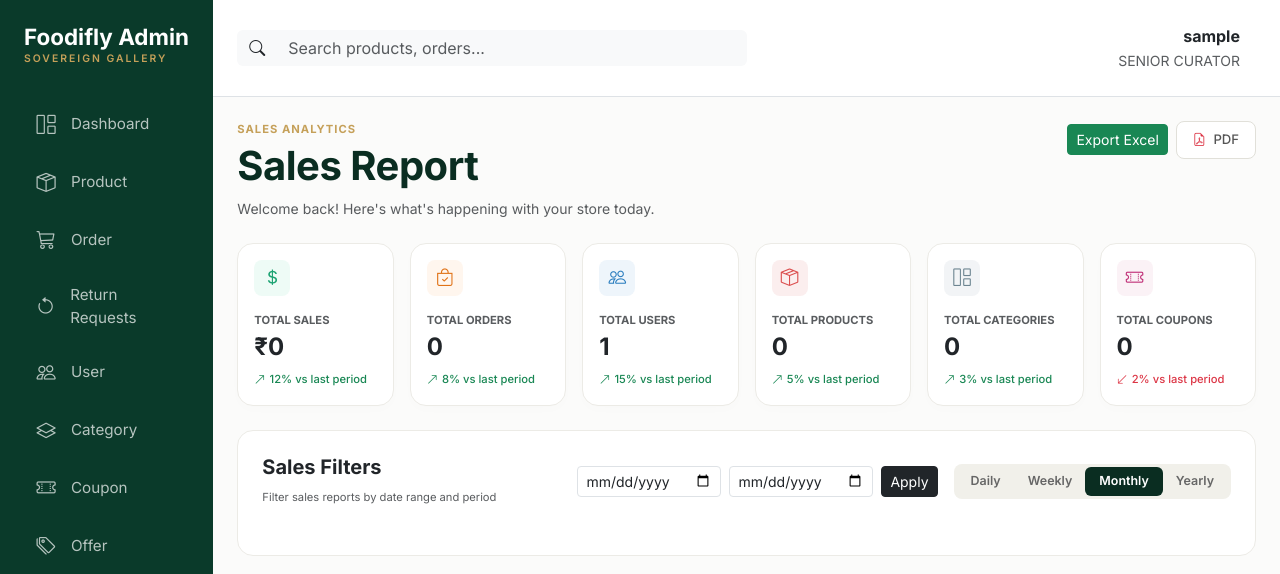
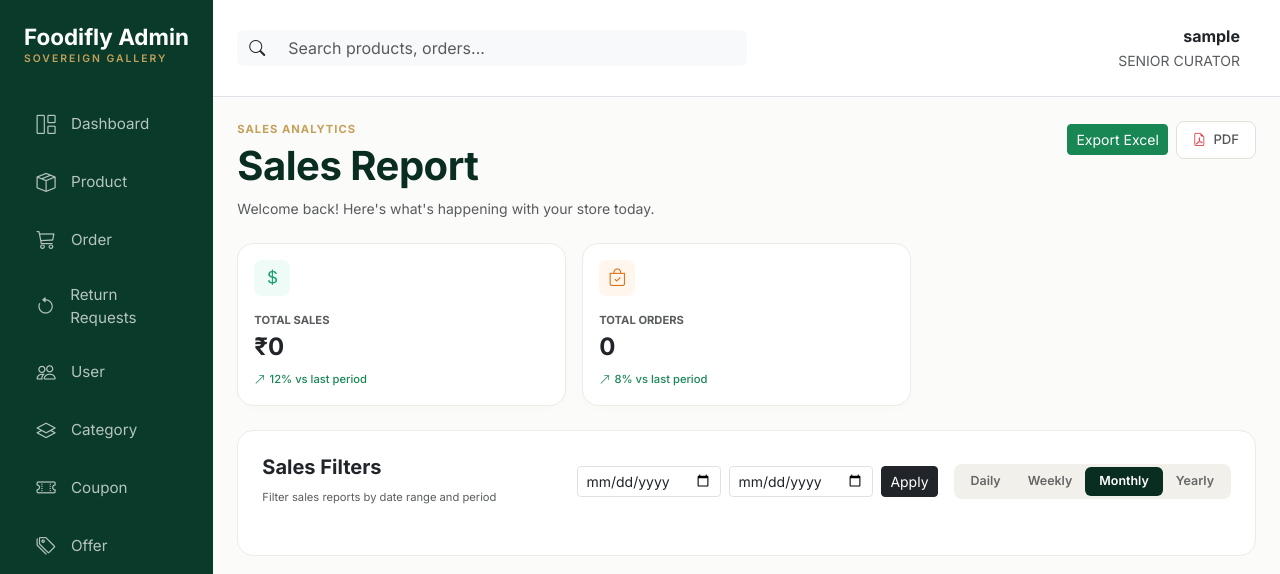
Before and after one commit to Sudheesh-0007/foodifly, a Django app: page /admin-panel/sales-report/ in a window 1280 px wide. Shown: the top 574 px of the page. Run offline with Django 5.2, Linux system fonts and the light colour scheme; the visitor is signed in with stand-in values (Sample User, id 1); data comes from the database, SQL or seed files in the repository; data that the repository does not hold is empty; some web fonts are replaced.

Commit message:
FIX: user count, product count, and category count removed from sales report page

```diff
--- a/templates/admin_panel/sales_report.html
+++ b/templates/admin_panel/sales_report.html
@@ -35,7 +35,7 @@ class="btn btn-outline-light-custom text-nowrap"
     </div>
 
     <div class="row g-3 mb-4">
-        <div class="col-6 col-sm-4 col-xl-2">
+        <div class="col-6 col-sm-4 col-xl-4">
             <div class="metric-card p-3 bg-white rounded-4 border">
                 <div class="icon-shape bg-mint mb-3"><i class="bi bi-currency-dollar text-mint-dark"></i></div>
                 <span class="text-uppercase x-small text-muted fw-bold d-block mb-1">Total Sales</span>
@@ -43,7 +43,7 @@ class="btn btn-outline-light-custom text-nowrap"
                 <span class="x-small text-success fw-medium"><i class="bi bi-arrow-up-right me-1"></i>12% vs last period</span>
             </div>
         </div>
-        <div class="col-6 col-sm-4 col-xl-2">
+        <div class="col-6 col-sm-4 col-xl-4">
             <div class="metric-card p-3 bg-white rounded-4 border">
                 <div class="icon-shape bg-orange mb-3"><i class="bi bi-bag-check text-orange-dark"></i></div>
                 <span class="text-uppercase x-small text-muted fw-bold d-block mb-1">Total Orders</span>
@@ -51,38 +51,38 @@ class="btn btn-outline-light-custom text-nowrap"
                 <span class="x-small text-success fw-medium"><i class="bi bi-arrow-up-right me-1"></i>8% vs last period</span>
             </div>
         </div>
-        <div class="col-6 col-sm-4 col-xl-2">
+        {% comment %} <div class="col-6 col-sm-4 col-xl-2">
             <div class="metric-card p-3 bg-white rounded-4 border">
                 <div class="icon-shape bg-blue mb-3"><i class="bi bi-people text-blue-dark"></i></div>
                 <span class="text-uppercase x-small text-muted fw-bold d-block mb-1">Total Users</span>
                 <h4 class="fw-bold text-dark mb-1">{{ total_users }}</h4>
                 <span class="x-small text-success fw-medium"><i class="bi bi-arrow-up-right me-1"></i>15% vs last period</span>
             </div>
-        </div>
-        <div class="col-6 col-sm-4 col-xl-2">
+        </div> {% endcomment %}
+        {% comment %} <div class="col-6 col-sm-4 col-xl-2">
             <div class="metric-card p-3 bg-white rounded-4 border">
                 <div class="icon-shape bg-coral-light mb-3"><i class="bi bi-box-seam text-coral-dark"></i></div>
                 <span class="text-uppercase x-small text-muted fw-bold d-block mb-1">Total Products</span>
                 <h4 class="fw-bold text-dark mb-1">{{ total_products }}</h4>
                 <span class="x-small text-success fw-medium"><i class="bi bi-arrow-up-right me-1"></i>5% vs last period</span>
             </div>
-        </div>
-        <div class="col-6 col-sm-4 col-xl-2">
+        </div> {% endcomment %}
+        {% comment %} <div class="col-6 col-sm-4 col-xl-2">
             <div class="metric-card p-3 bg-white rounded-4 border">
                 <div class="icon-shape bg-slate mb-3"><i class="bi bi-grid-1x2 text-slate-dark"></i></div>
                 <span class="text-uppercase x-small text-muted fw-bold d-block mb-1">Total Categories</span>
                 <h4 class="fw-bold text-dark mb-1">{{ total_categories }}</h4>
                 <span class="x-small text-success fw-medium"><i class="bi bi-arrow-up-right me-1"></i>3% vs last period</span>
             </div>
-        </div>
-        <div class="col-6 col-sm-4 col-xl-2">
+        </div> {% endcomment %}
+        {% comment %} <div class="col-6 col-sm-4 col-xl-2">
             <div class="metric-card p-3 bg-white rounded-4 border">
                 <div class="icon-shape bg-pink mb-3"><i class="bi bi-ticket-perforated text-pink-dark"></i></div>
                 <span class="text-uppercase x-small text-muted fw-bold d-block mb-1">Total Coupons</span>
                 <h4 class="fw-bold text-dark mb-1">{{ total_coupons }}</h4>
                 <span class="x-small text-danger fw-medium"><i class="bi bi-arrow-down-left me-1"></i>2% vs last period</span>
             </div>
-        </div>
+        </div> {% endcomment %}
     </div>
     {% include "includes/alerts.html" %}
 
```
